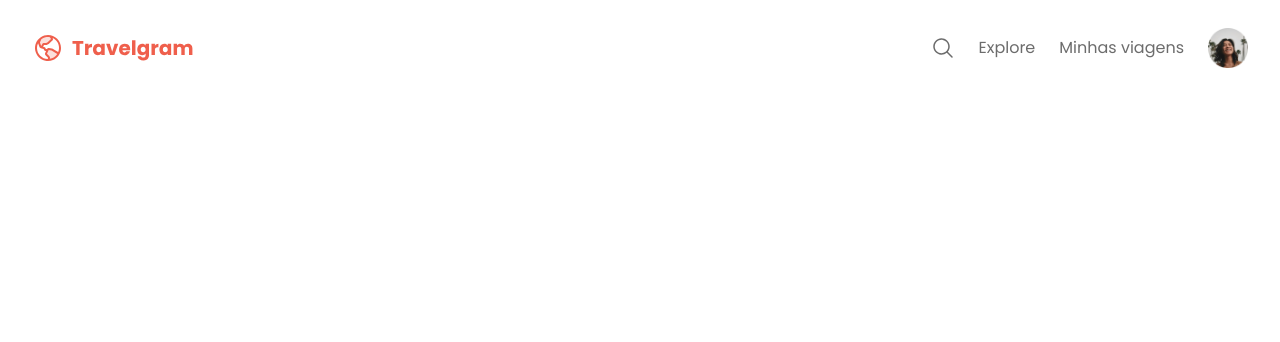
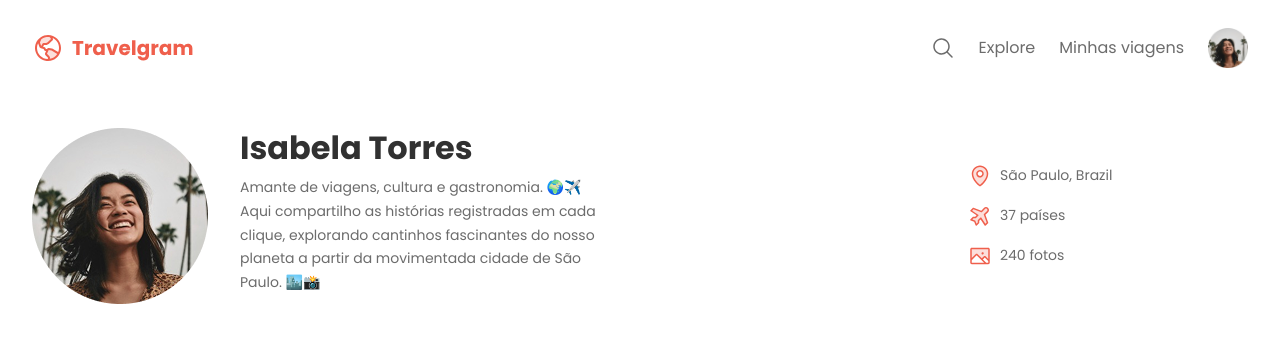
Before and after one commit to israeltx/n4-travelgram, a plain HTML site: page index.html in a window 1280 px wide. Drawn offline with Linux system fonts and the light colour scheme.

Commit message:
including header

```diff
--- a/index.html
+++ b/index.html
@@ -32,8 +32,32 @@
       </li>
       </ul>
     </nav>
+    <header>
+      <div class="container">
+        <div id="profile">
+          <img src="/assets/profile-pic.png" alt="Imagem de Isabela Torrets">
+          <div>
+            <h1>Isabela Torres</h1>
+            <p>Amante de viagens, cultura e gastronomia. 🌍✈️  <br>
+              Aqui compartilho as histórias registradas em cada clique, explorando cantinhos fascinantes do nosso planeta a partir da movimentada cidade de São Paulo. 🏙️📸</p>
+          </div>
+        </div>
+        <ul id="info">
+          <li>
+            <img src="/assets/icons/MapPin.svg" alt="Íconde localização em mapa">
+            <span>São Paulo, Brazil</span>
+          </li>
+          <li>
+            <img src="/assets/icons/AirplaneTilt.svg" alt="Ícone de avião">
+            <span>37 países</span>
+          </li>
+          <li>
+            <img src="/assets/icons/Image.svg" alt="Ícone de foto">
+            <span>240 fotos</span>
+          </li>
+        </ul>
+      </div>
+    </header>
   </div>
-  <header>
-  </header>
 </body>
 </html>
--- a/styles/global.css
+++ b/styles/global.css
@@ -15,7 +15,7 @@
 
   --font-family: "Poppins", sans-serif;
   --text-lg: bold 32px/125% var(--font-family);
-  --text-md: 14px/175% var(--font-family);
+  --text-md: 14px/170% var(--font-family);
   --text-sm: 12px/175% var(--font-family);
   --text:16px/1.5 var(--font-family);
 }
--- /dev/null
+++ b/styles/header.css
@@ -0,0 +1,39 @@
+header {
+  padding-block: 32px;
+  font: var(--text-md);
+}
+
+header .container {
+  display: flex;
+  justify-content: space-between;
+  align-items: center;
+}
+
+#profile {
+  display: flex;
+  gap: 32px;
+}
+
+#profile > div {
+  max-width: 384px;
+}
+
+#profile h1 {
+  font: var(--text-lg);
+  color: var(--text-color-primary);
+  margin-bottom: 8px;
+}
+
+#info {
+  list-style: none;
+  display: flex;
+  flex-direction: column;
+  gap: 16px;
+  width: 280px;
+}
+
+#info li {
+  display: flex;
+  align-items: center;
+  gap: 8px;
+}
--- a/styles/index.css
+++ b/styles/index.css
@@ -1,2 +1,3 @@
 @import url(global.css);
 @import url(nav.css);
+@import url(header.css);
```
